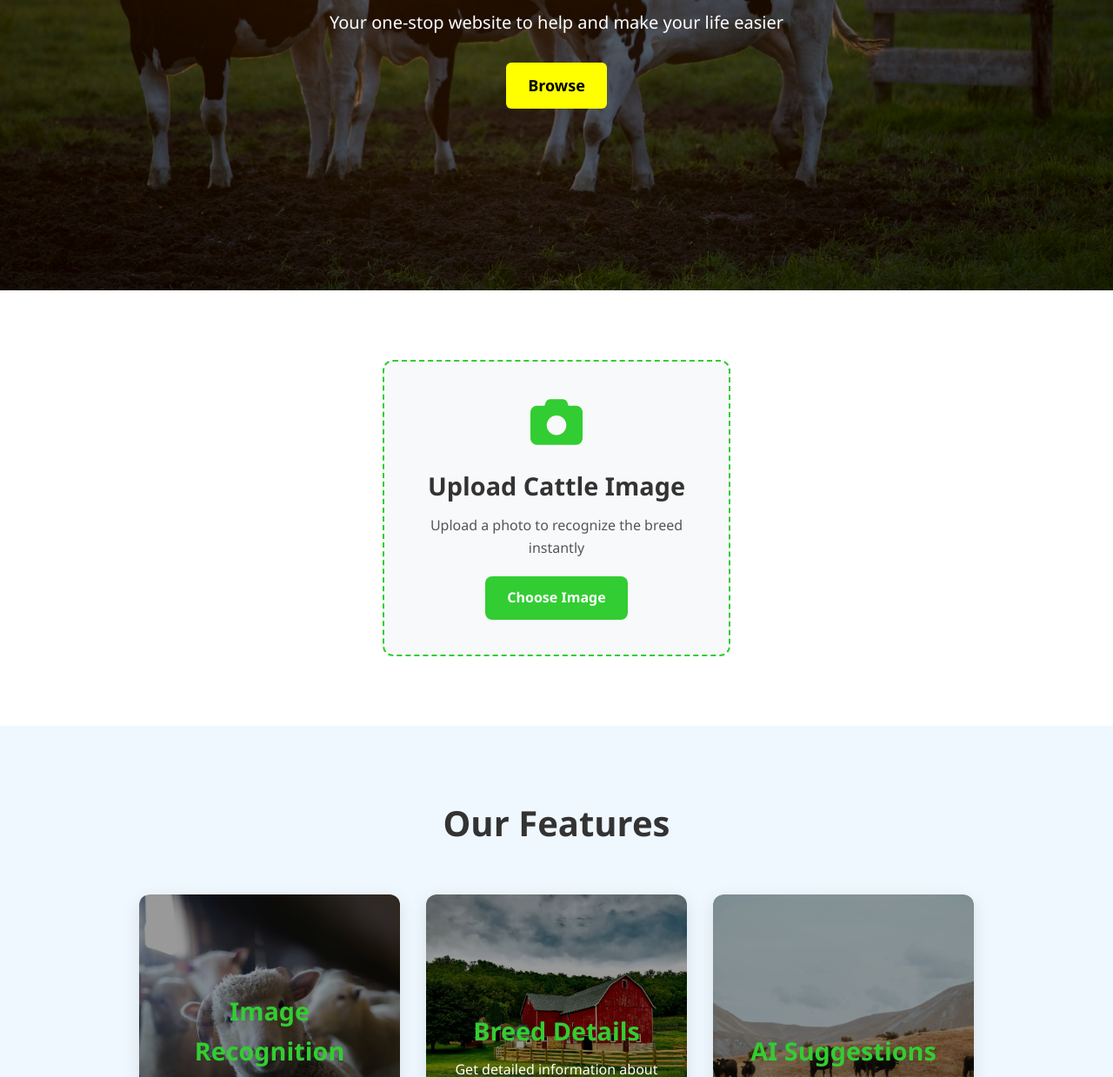
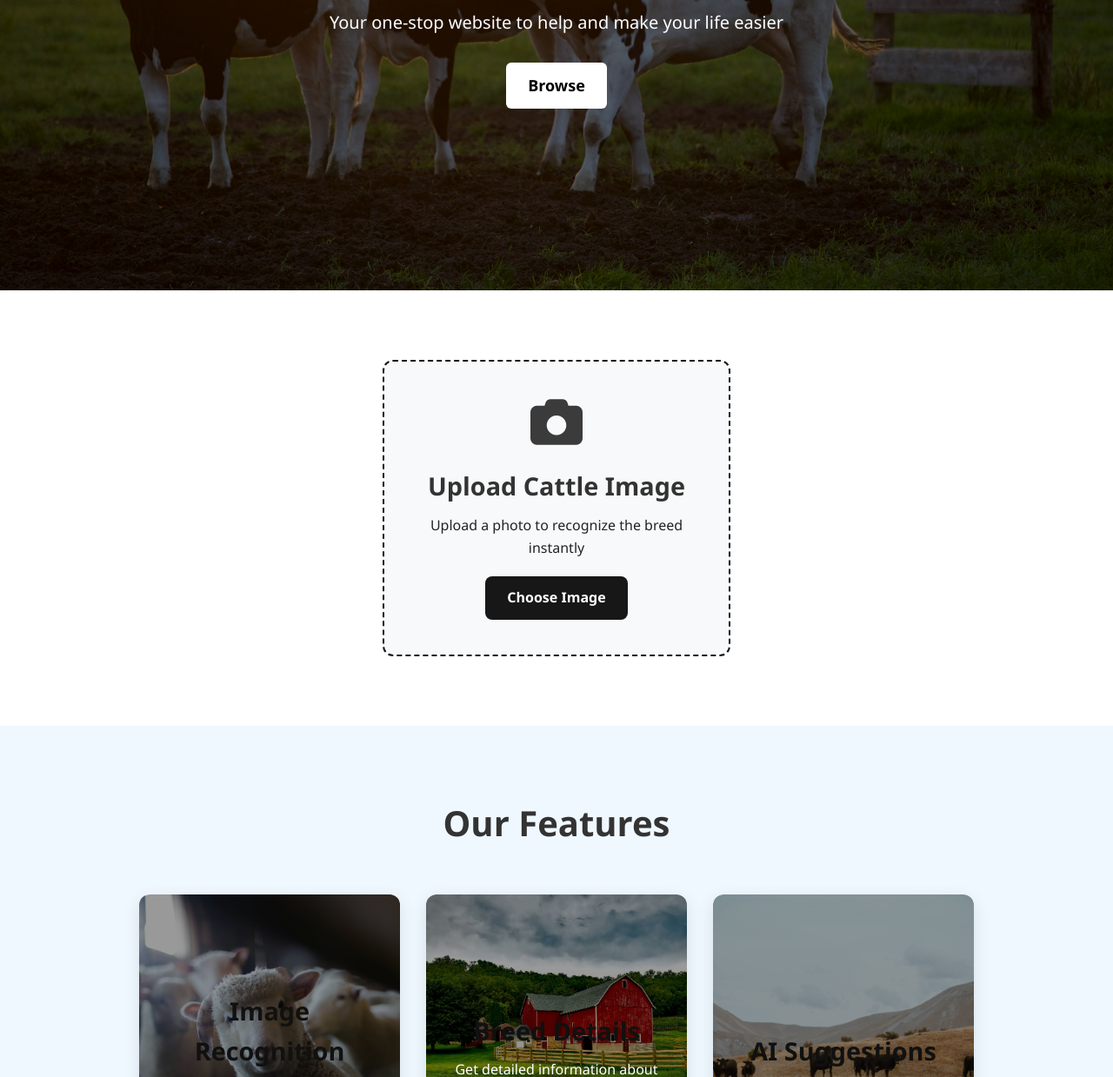
Before and after one commit to HarshitaSmriti/portfolio, a plain HTML site: page index.html in a window 1280 px wide. Shown: the part 456-1695 px from the top of the page at 87% size. Drawn offline with Linux system fonts and the light colour scheme.

Commit message:
Update main.css

```diff
--- a/main.css
+++ b/main.css
@@ -18,7 +18,7 @@ body {
   justify-content: space-between;
   align-items: center;
   padding: 15px 50px;
-  background: linear-gradient(90deg, greenyellow, limegreen);
+  background: linear-gradient(90deg, rgb(11, 11, 11), black);
   color: white;
   position: sticky;
   top: 0;
@@ -100,7 +100,7 @@ body {
 .btn {
   display: inline-block;
   padding: 12px 25px;
-  background: yellow;
+  background: white;
   color: black;
   font-size: 18px;
   font-weight: bold;
@@ -208,7 +208,7 @@ body {
 .feature-card h3 {
   font-size: 1.8rem;
   margin-bottom: 10px;
-  color: #32cd32; /* bright green */
+  color: #101110; /* bright green */
 }
 
 .feature-card p {
@@ -240,7 +240,7 @@ body {
 
 .upload-box {
   background: #f8f9fa;
-  border: 2px dashed #32cd32; /* green border */
+  border: 2px dashed #121212; /* green border */
   border-radius: 12px;
   padding: 40px 30px;
   text-align: center;
@@ -256,7 +256,7 @@ body {
 
 .upload-box i {
   font-size: 60px;
-  color: #32cd32;
+  color: #3a3b3a;
   margin-bottom: 20px;
 }
 
@@ -268,14 +268,14 @@ body {
 
 .upload-box p {
   font-size: 1rem;
-  color: #555;
+  color: #242323;
   margin-bottom: 20px;
 }
 
 .upload-btn {
   display: inline-block;
   padding: 12px 25px;
-  background: #32cd32;
+  background: #161716;
   color: #fff;
   border-radius: 8px;
   cursor: pointer;
@@ -284,5 +284,5 @@ body {
 }
 
 .upload-btn:hover {
-  background: #228b22;
+  background: #1a1b1a;
 }
```
